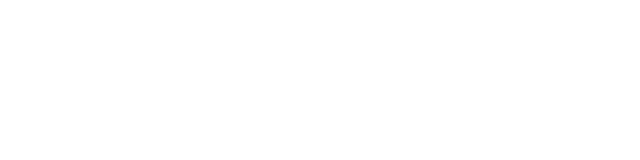
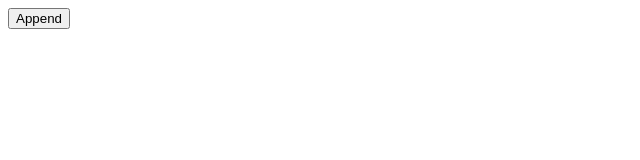
Before and after one commit to Techdemo/EnwrapClient, a React (Create React App) app: page /quotation in a window 1280 px wide. Shown: the top 160 px of the page, without its empty margins (0-640 px from the left). Built offline with nearby package versions, Linux system fonts and the light colour scheme.

Commit message:
added  form with useFieldArray

```diff
--- a/src/components/App.jsx
+++ b/src/components/App.jsx
@@ -2,10 +2,13 @@ import React, { lazy, Suspense } from 'react';
 import { Switch, Route, withRouter } from 'react-router-dom';
 import { ThemeProvider } from 'styled-components';
 import theme from './modules/theme/theme'
+import  Form  from './pages/Form'
 
 const Prime = lazy(() => import('./modules/Prime'));
 const ExampleForm = lazy(() => import('./modules/ExampleForm'));
 const Login = lazy(() => import('./pages/Login'))
+// const Form = lazy(() => import('./pages/Form'))
+
 
 const App = () => {
   return (
@@ -16,6 +19,7 @@ const App = () => {
             <Route path="/" component={Prime} exact />
             <Route path="/form" component={ExampleForm} exact />
             <Route path="/login" component={Login} exact />
+            <Route path="/quotation" component={Form} exact />
           </Switch>
         </Suspense>
       </ThemeProvider>
--- /dev/null
+++ b/src/components/pages/Form/index.jsx
@@ -0,0 +1,32 @@
+import React from "react"
+import { useForm, useFieldArray } from "react-hook-form"
+
+const Form = () => {
+    const { register, control, handleSubmit} = useForm()
+    const { fields, append, remove } = useFieldArray({
+        control,
+        name: "items"
+    })
+
+
+    return (
+        <form onSubmit={handleSubmit(console.log(""))}>
+            {fields.map(({ id }, index) => {
+                return (
+                    <div key={id}>
+                        <input ref={register()} name={`items[${index}].name`} />
+                        <input ref={register()} name={`items[${index}].description`} />
+                        <select ref={register()} name={`items[${index}].btw`} />
+                        <input ref={register()} type="number" name={`items[${index}].amount`}  />
+                        <button type="button" onClick={() => remove(index)}>Remove</button>
+                    </div>
+                )
+            })}
+            <button type="button" onClick={() => append({})}>
+                Append
+            </button>
+        </form>
+    )
+}
+
+export default Form
```
